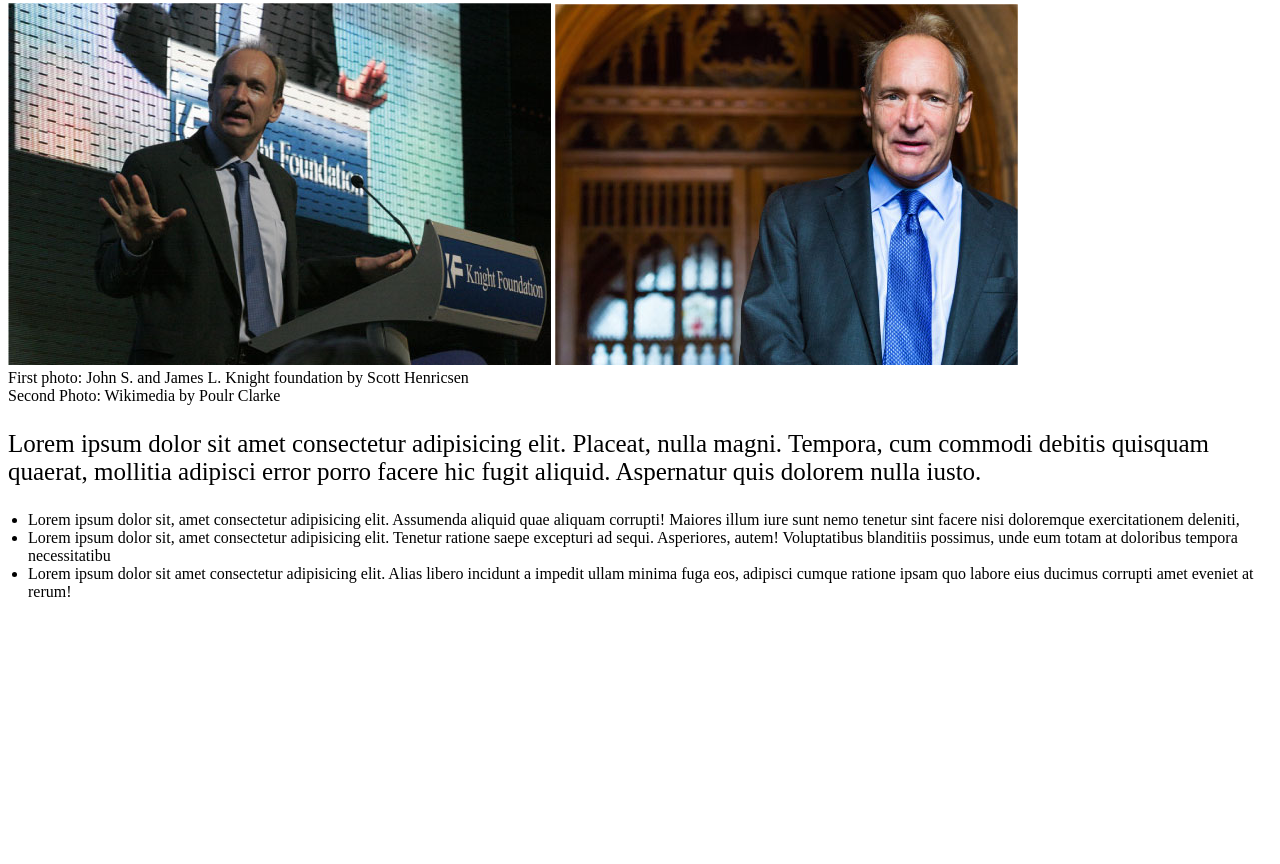
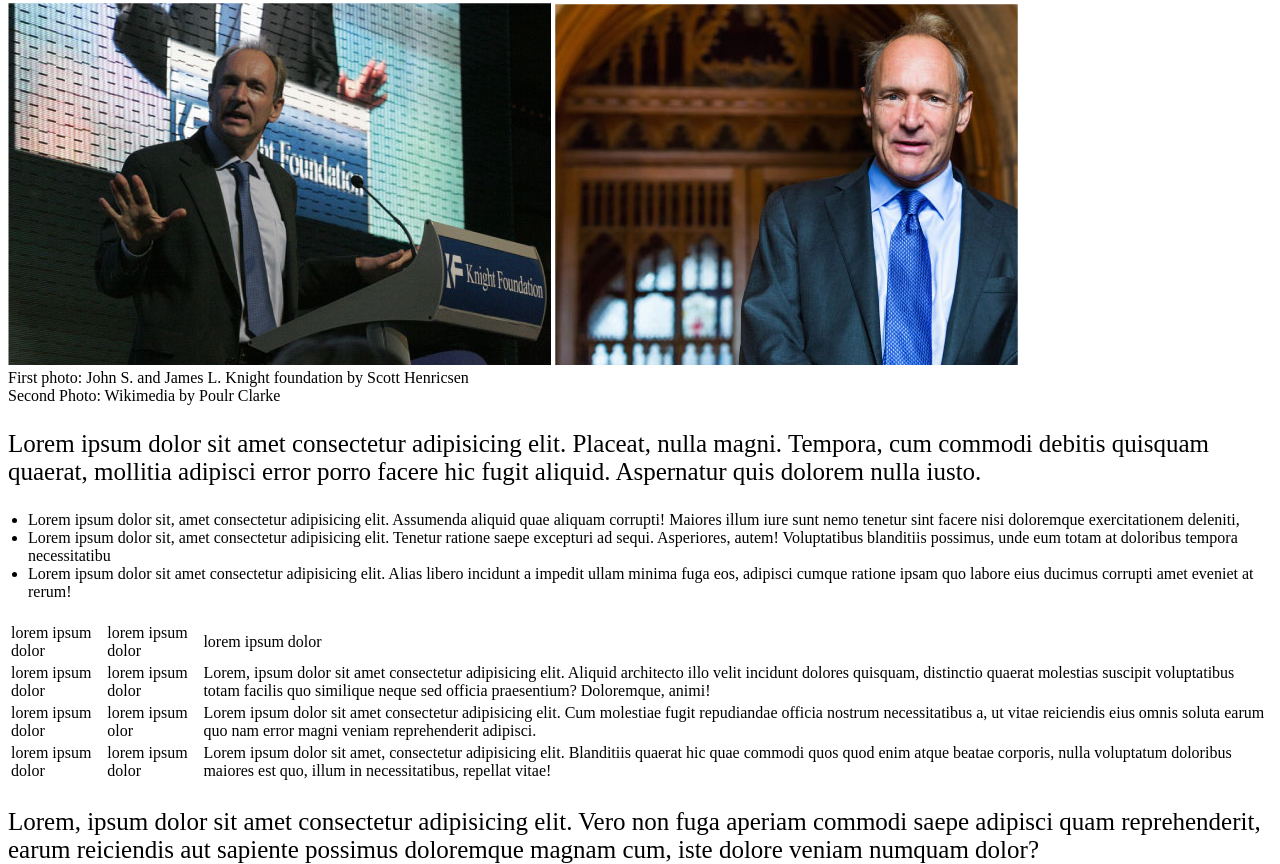
Before and after one commit to Adner16/html-css-booleaner, a plain HTML site: page index.html in a window 1280 px wide. Shown: the part 325-1189 px from the top of the page. Before the commit the page ends 926 px from the top, so only its background shows below. Drawn offline with Linux system fonts and the light colour scheme.

Commit message:
second commit

```diff
--- a/index.html
+++ b/index.html
@@ -24,7 +24,8 @@
                 <img src="img/tim-2.jpg" alt="Tim2">
                 <figcaption>First photo: John S. and James L. Knight foundation by Scott Henricsen <br>
                     Second Photo: Wikimedia by Poulr Clarke
-
+                </figcaption>
+            </figure>
                     <p>
                         Lorem ipsum dolor sit amet consectetur adipisicing elit. Placeat, nulla magni. Tempora, cum commodi debitis quisquam quaerat, mollitia adipisci error porro facere hic fugit aliquid. Aspernatur quis dolorem nulla iusto.
                     </p>
@@ -35,9 +36,44 @@
                         <li>Lorem ipsum dolor sit amet consectetur adipisicing elit. Alias libero incidunt a impedit ullam minima fuga eos, adipisci cumque ratione ipsam quo labore eius ducimus corrupti amet eveniet at rerum!</li>
                     </ul>
 
-                </figcaption>
+                    <table>
+                        <th>
+                            <tr>
+                                <td>lorem ipsum dolor</td>
+                                <td>lorem ipsum dolor</td>
+                                <td>lorem ipsum dolor</td>
+                            </tr>
+                        </th>
+                        <tbody>
+                            <tr>
+                                <td>lorem ipsum dolor</td>
+                                <td>lorem ipsum dolor</td>
+                                <td>Lorem, ipsum dolor sit amet consectetur adipisicing elit. Aliquid architecto illo velit incidunt dolores quisquam, distinctio quaerat molestias suscipit voluptatibus totam facilis quo similique neque sed officia praesentium? Doloremque, animi!</td>
+                            </tr>
+                            <tr>
+                                <td>lorem ipsum dolor</td>
+                                <td>lorem ipsum olor</td>
+                                <td>Lorem ipsum dolor sit amet consectetur adipisicing elit. Cum molestiae fugit repudiandae officia nostrum necessitatibus a, ut vitae reiciendis eius omnis soluta earum quo nam error magni veniam reprehenderit adipisci.</td>
+                            </tr>
+                            <tr>
+                                <td>lorem ipsum dolor</td>
+                                <td>lorem ipsum dolor</td>
+                                <td>Lorem ipsum dolor sit amet, consectetur adipisicing elit. Blanditiis quaerat hic quae commodi quos quod enim atque beatae corporis, nulla voluptatum doloribus maiores est quo, illum in necessitatibus, repellat vitae!</td>
+                            </tr>
+                        </tbody>
+                    </table>
+                    <p>
+                        Lorem, ipsum dolor sit amet consectetur adipisicing elit. Vero non fuga aperiam commodi saepe adipisci quam reprehenderit, earum reiciendis aut sapiente possimus doloremque magnam cum, iste dolore veniam numquam dolor?
+                    </p>
 
-            </figure>
+
+
+
+
+
+
+
+
         </main>
     </header>
 </body>
```
